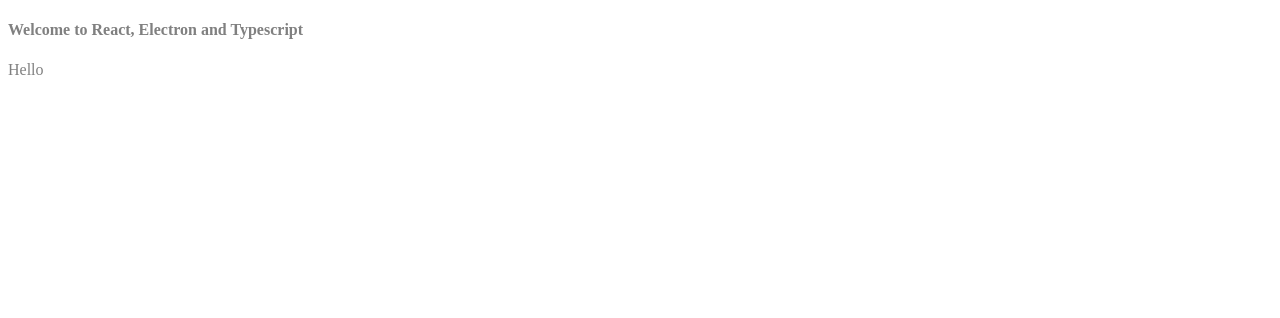
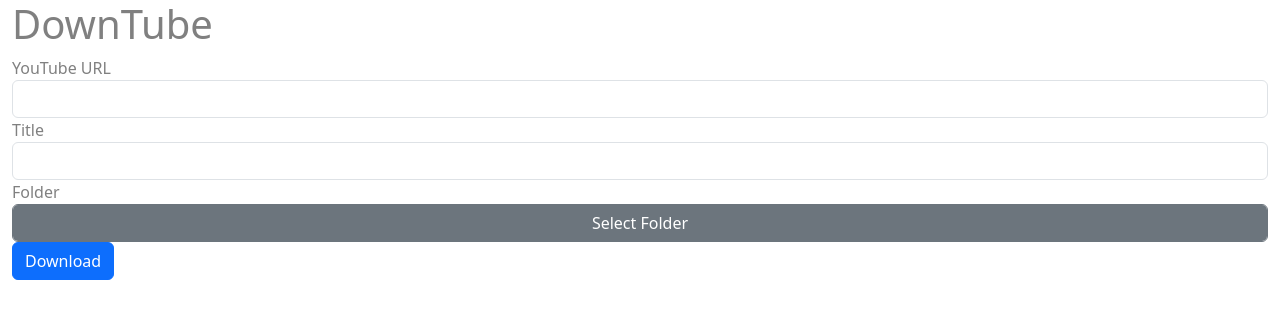
Before and after one commit to rknruben56/DownTube-Electron, a React app: page / in a window 1280 px wide. Shown: the top 318 px of the page. Built offline with nearby package versions, Linux system fonts and the light colour scheme.

Commit message:
Added styling and previous html

```diff
--- a/package.json
+++ b/package.json
@@ -32,6 +32,7 @@
   "dependencies": {
     "@types/react": "^16.9.13",
     "@types/react-dom": "^16.9.4",
+    "bootstrap": "^4.4.1",
     "react": "^16.12.0",
     "react-dom": "^16.12.0"
   },
--- a/public/index.html
+++ b/public/index.html
@@ -3,7 +3,8 @@
 
 <head>
   <meta charset="utf-8">
-  <title>Hello World!</title>
+  <title>DownTube</title>
+  <link rel="stylesheet" href="../node_modules/bootstrap/dist/css/bootstrap.min.css" >
 </head>
 
 <body>
--- /dev/null
+++ b/src/app/app.tsx
@@ -0,0 +1,23 @@
+import * as React from 'react';
+
+export class App extends React.Component {
+  render() {
+    return <>
+      <div className="form-group">
+        <label htmlFor="url">YouTube URL</label>
+        <input id="url" className="form-control" />
+      </div>
+      <div className="form-group">
+        <label htmlFor="title">Title</label>
+        <input id="title" className="form-control" />
+      </div>
+      <div className="form-group">
+        <label htmlFor="directory">Folder</label>
+        <button type="button" id="directory" className="btn btn-secondary form-control">Select Folder</button>
+      </div>
+      <div>
+        <button id="download" type="button" className="btn btn-primary">Download</button>
+      </div>
+    </>;
+  }
+}
--- a/src/renderer/renderer.tsx
+++ b/src/renderer/renderer.tsx
@@ -3,14 +3,15 @@
  */
 import * as React from 'react';
 import * as ReactDOM from 'react-dom';
+import { App } from '../app/app';
 
 // Import the styles here to process them with webpack
 import '@public/style.css';
 
 ReactDOM.render(
-  <div className='app'>
-    <h4>Welcome to React, Electron and Typescript</h4>
-    <p>Hello</p>
+  <div className='app container-fluid'>
+    <h1>DownTube</h1>
+    <App />
   </div>,
   document.getElementById('app')
 );
```
Also changed, not shown: 1 other file (tests, documents, lock files or other folders).
